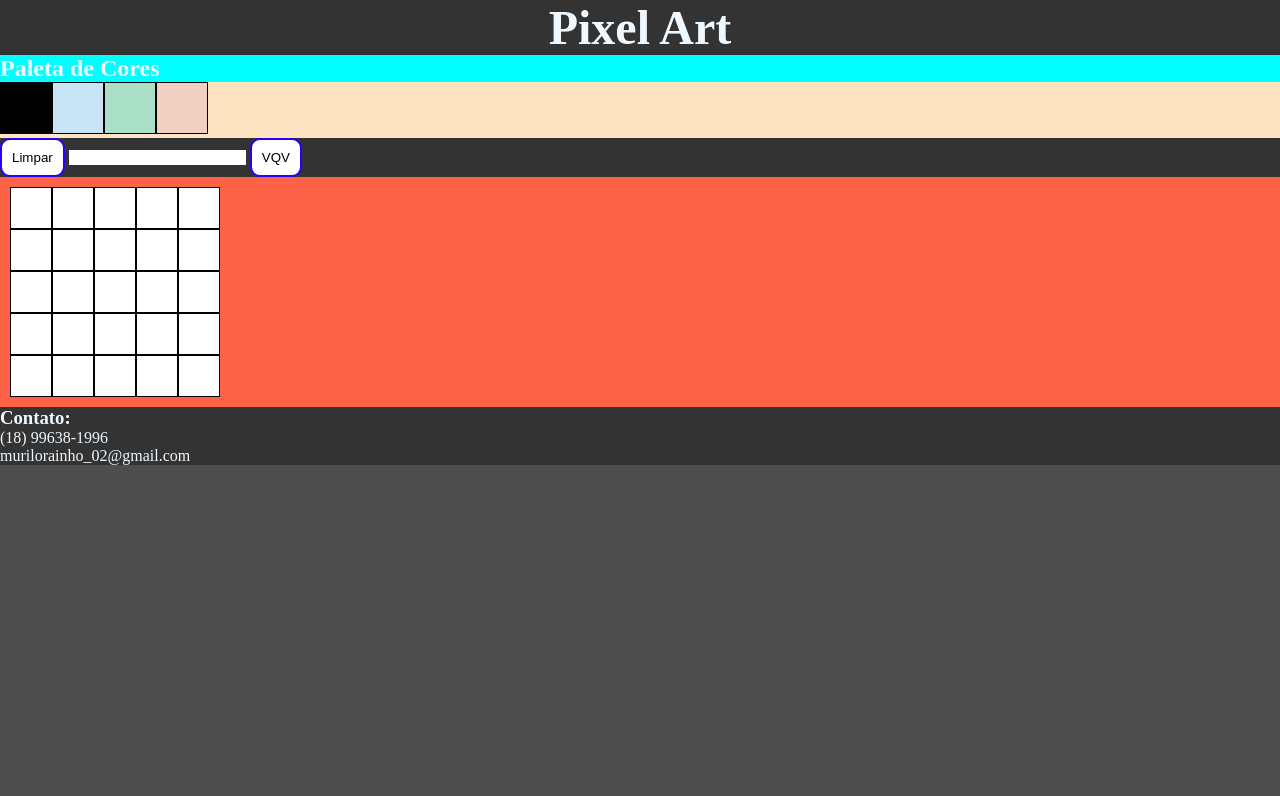
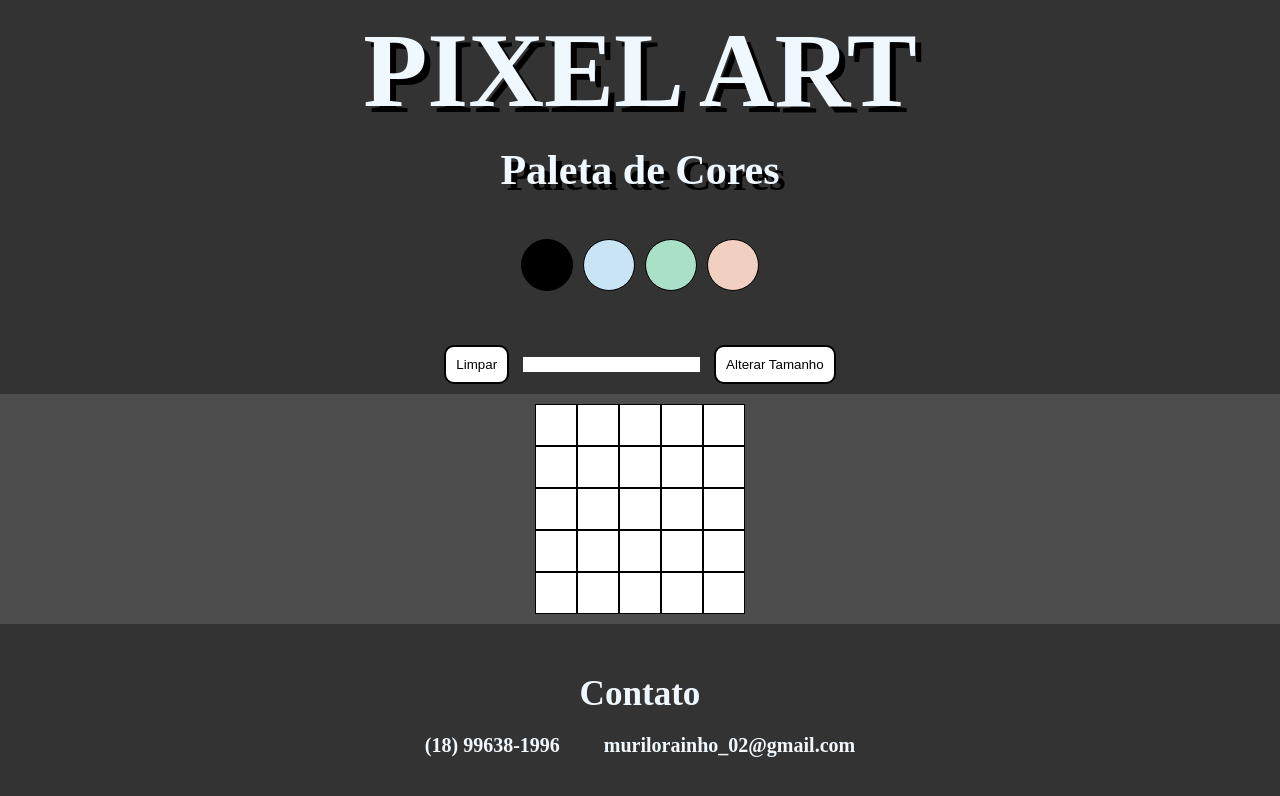
Before and after one commit to Murilo-Rainho/Pixel-Art, a plain HTML site: page index.html in a window 1280 px wide. Drawn offline with Linux system fonts and the light colour scheme.

Commit message:
centralizando tudo

```diff
--- a/index.html
+++ b/index.html
@@ -12,29 +12,30 @@
 		<div class="container">
 			<header>
 				<section class="header1">
-					<h2>Pixel Art</h2>
+					<h2>PIXEL ART</h2>
 				</section>
 
 				<section class="header2">
 					<div class="palette-name">
 						<h1 id="title">Paleta de Cores</h1>
+            <!-- <input type="number" min="1" name="numberOfColors" id="palette-size"> -->
 					</div>
 	  			<div id="color-palette"></div>
 					<button type="button" form="eraserAll" class="butao" id="clear-board">Limpar</button>
 					<input type="number" min="1" name="numberOfBoard" id="board-size">
-					<button type="button" form="createDivs" class="butao" id="generate-board">VQV</button>
+					<button type="button" form="createDivs" class="butao" id="generate-board">Alterar Tamanho</button>
 				</section>
 			</header>
 
 			<main id="pixel-board"></main>
 
 			<footer>
-				<section>
-					<h3>Contato:</h3>
+				<section id="myContact">
+					<h3>Contato</h3>
 				</section>
 
 				<section>
-					<nav>
+					<nav id="contactsMine">
 						<ul>
 							<li>(18) 99638-1996</li>
 							<li>murilorainho_02@gmail.com</li>
--- a/style.css
+++ b/style.css
@@ -14,30 +14,37 @@ body {
 header {
   background-color: #333;
   color: aliceblue;
+  text-align: center;
+  text-shadow: 6px 6px black;
 }
 
 .header1 {
-  text-align: center;
-  font-size: xx-large;
+  font-size: 70px;
+  padding: 10px;
 }
 
 main {
-  background-color: tomato;
   padding: 10px;
   line-height: 0;
+  text-align: center;
+  white-space: nowrap;
+  overflow-y: auto;
+  overflow-x: auto;
 }
 
 footer {
   background-color: #333;
   color: aliceblue;
+  padding: 50px;
 }
 
 .palette-name {
-  background-color: aqua;
+  font-size: 28px;
+  padding: 5px;
 }
 
 #color-palette {
-  background-color: bisque;
+  padding: 40px;
 }
 
 .color {
@@ -46,6 +53,8 @@ footer {
   width: 50px;
   display: inline-block;
   cursor: pointer;
+  border-radius: 50%;
+  margin: 0 5px;
 }
 
 .pixel {
@@ -57,20 +66,40 @@ footer {
   cursor: pointer;
 }
 
-.td {
-}
-
 .butao {
   padding: 10px;
   background-color: white;
   color: rgb(0, 0, 0);
   border: solid 2px;
-  border-color: rgb(38, 0, 255);
+  border-color: rgb(0, 0, 0);
   border-radius: 10px;
+  margin: 10px;
 }
 
 .butao:hover {
   background-color: rgb(0, 0, 0);
+  border-color: rgb(38, 0, 255);
   color: white;
   cursor: pointer;
 }
+
+#myContact {
+  font-size: 30px;
+  text-align: center;
+  padding-bottom: 20px;
+}
+
+#contactsMine ul {
+  list-style: none;
+}
+
+#contactsMine {
+  text-align: center;
+}
+
+#contactsMine ul li {
+  font-size: 20px;
+  font-weight: bold;
+  display: inline-block;
+  margin: 0 20px;
+}
```
